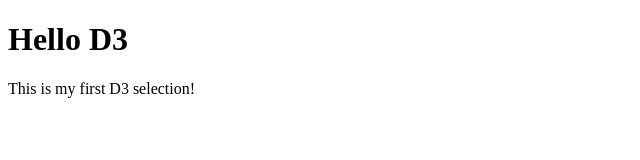
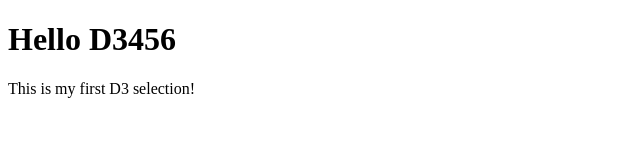
Before and after one commit to NamsaiJug/d3-practice, a plain HTML site: page index.html in a window 1280 px wide. Shown: the full height of the page, 0-640 px from the left. Drawn offline with nearby package versions, Linux system fonts and the light colour scheme.

Commit message:
Add D3 example

```diff
--- a/index.html
+++ b/index.html
@@ -6,7 +6,7 @@
   <script src="https://d3js.org/d3.v7.min.js"></script>
 </head>
 <body>
-  <h1>Hello D3</h1>
+  <h1>Hello D3456</h1>
   <script>
     // Your D3 code goes here
     d3.select("body")
```
Also changed, not shown: 1 other file.
